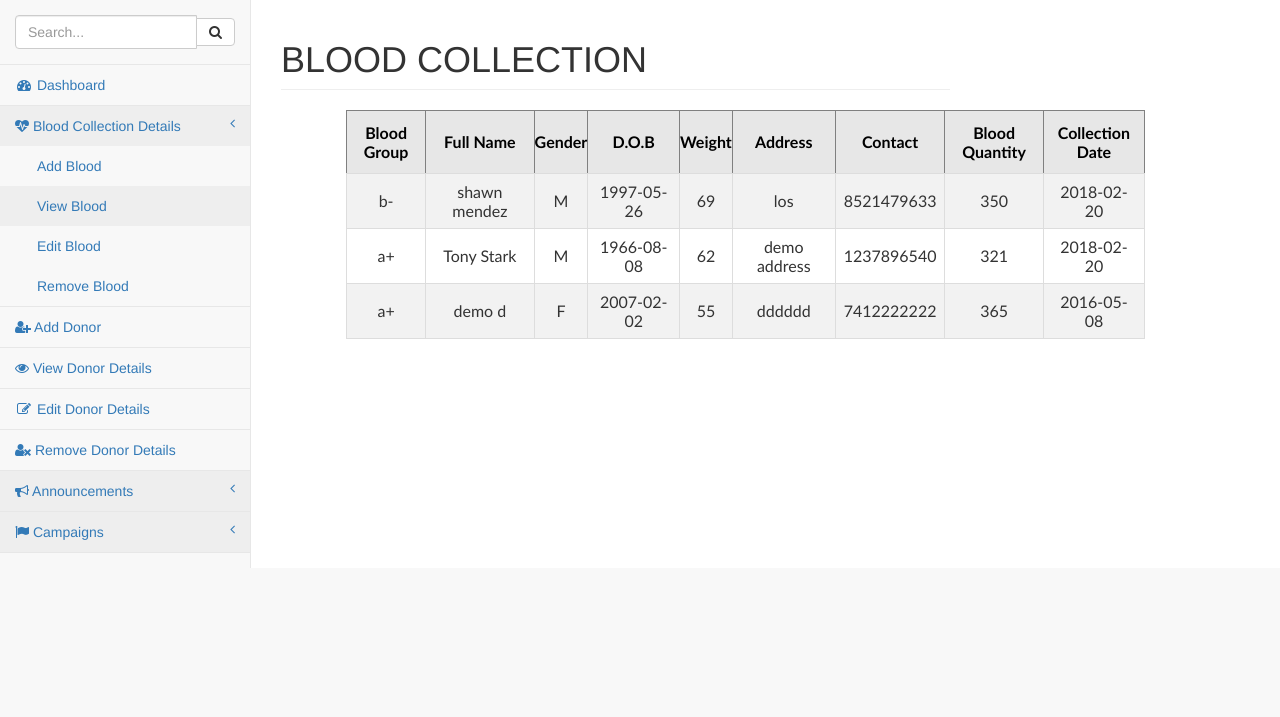
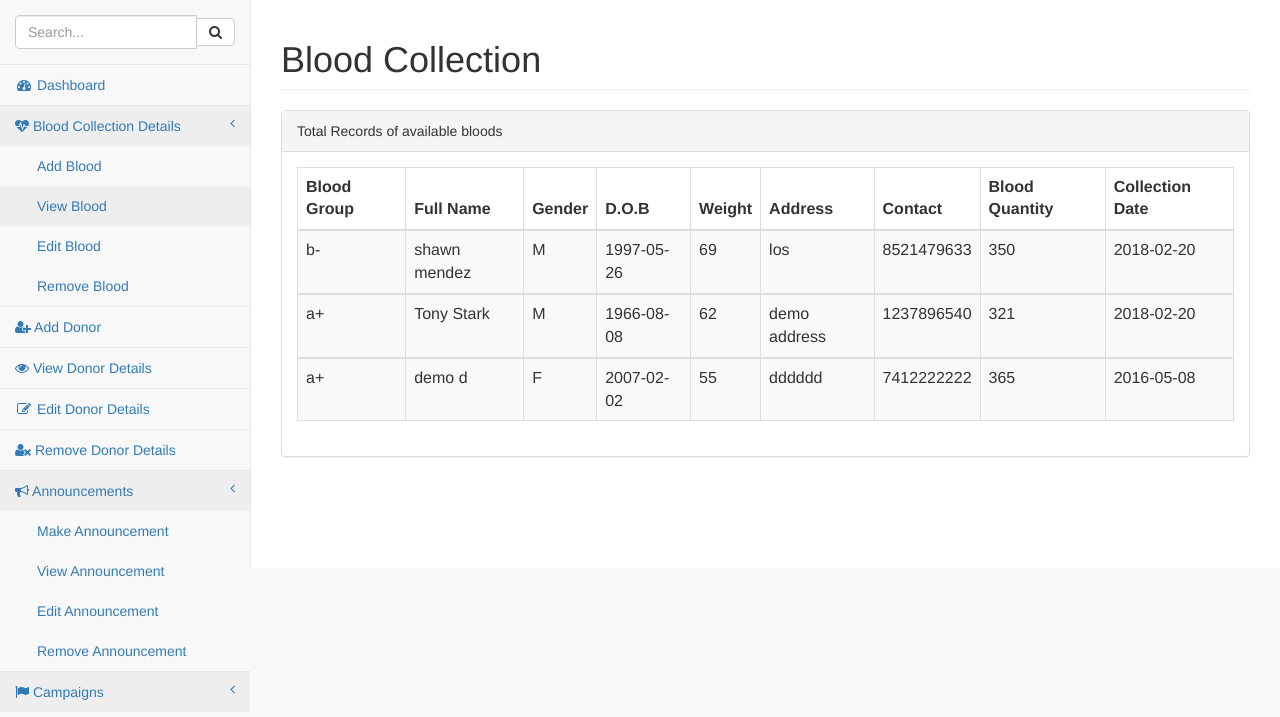
Before and after one commit to naseebbajracharya/bloodbanksystemphp, a PHP site: page /pages/viewblood.php in a window 1280 px wide. Shown: the part 51-768 px from the top of the page. Before the commit the page ends 619 px from the top, so only its background shows below. Run offline with PHP 8.4, Linux system fonts and the light colour scheme; data comes from the database, SQL or seed files in the repository; some libraries are stand-ins or nearby versions.

Commit message:
changes in view blood section

```diff
--- a/pages/viewblood.php
+++ b/pages/viewblood.php
@@ -1,41 +1,21 @@
 <html>
 
 <head>
-<style>
-#donor {
-font-family: "Trebuchet MS", Arial, Helvetica, sans-serif;
-border-collapse: collapse;
-width: 80%;
-margin-top:100px;
-margin-left:80px;
-}
 
-#donor td, #customers th {
-border: 1px solid #ddd;
-padding: 8px;
-text-align:center;
-}
-
-#donor tr:nth-child(even){background-color: #f2f2f2;}
-
-#donor tr:hover {background-color: #ddd;}
-
-#donor th {
-padding-top: 12px;
-padding-bottom: 12px;
-text-align: center;
-background-color: #e7e7e7;
-color: black;
-}
-</style>
 
 <title>BDMS</title>
 
 <!-- Bootstrap Core CSS -->
-<link href="../vendor/bootstrap/css/bootstrap.min.css" rel="stylesheet">
+<link href="../css/bootstrap.min.css" rel="stylesheet">
 
 <!-- MetisMenu CSS -->
 <link href="../vendor/metisMenu/metisMenu.min.css" rel="stylesheet">
+
+<!-- DataTables CSS -->
+ <link href="../css/dataTables/dataTables.bootstrap.css" rel="stylesheet">
+
+<!-- DataTables Responsive CSS -->
+<link href="../css/dataTables/dataTables.responsive.css" rel="stylesheet">
 
 <!-- Custom CSS -->
 <link href="../dist/css/sb-admin-2.css" rel="stylesheet">
@@ -155,10 +135,23 @@
 
 
 <div id="page-wrapper">
+<div class="container-fluid">
 <div class="row">
-<div class="col-lg-12">
-                    <h1 class="page-header">BLOOD COLLECTION</h1>
+<div class=".col-lg-12">
+               <h1 class="page-header">Blood Collection</h1>
                 </div>
+  </div>
+
+				<div class="row">
+                        <div class=".col-lg-12">
+                            <div class="panel panel-default">
+                                <div class="panel-heading">
+                                    Total Records of available bloods
+                                </div>
+
+								 <div class="panel-body">
+                                    <div class="table-responsive">
+									<table class="table table-striped table-bordered table-hover" id="dataTables-example">
 
 									<?php
 
@@ -168,7 +161,8 @@
 						$result=mysqli_query($conn,$qry);
 
 
-echo"<table border='1' id='donor'>
+						echo"
+						<thead>
 						<tr>
 							<th>Blood Group</th>
 							<th>Full Name</th>
@@ -179,10 +173,12 @@
 							<th>Contact</th>
 							<th>Blood Quantity</th>
 							<th>Collection Date</th>
-</tr>";
+						</tr>
+						</thead>";
 
 						while($row=mysqli_fetch_array($result)){
-  echo"<tr>
+						  echo"<tbody>
+						  <tr class='gradeA'>
 						  <td>".$row['bloodgroup']."</td>
 						  <td>".$row['name']."</td>
 						  <td>".$row['gender']."</td>
@@ -193,10 +189,19 @@
 						  <td>".$row['bloodqty']."</td>
 						  <td>".$row['collection']."</td>
 
-</tr>";
+						</tr>
+						<tbody>
+						";
 						}
 
 						?>
+						</table>
+
+				</div>
+				</div>
+		</div>
+		</div>
+		</div>
 		</div>
 		</div>
 		</div>
@@ -213,5 +218,9 @@
 <!-- Custom Theme JavaScript -->
 <script src="../dist/js/sb-admin-2.js"></script>
 
+<!-- DataTables JavaScript -->
+<script src="../js/dataTables/jquery.dataTables.min.js"></script>
+<script src="../js/dataTables/dataTables.bootstrap.min.js"></script>
+
 </body>
 </html>
```
Lines whose indentation alone changed are shown as unchanged.
